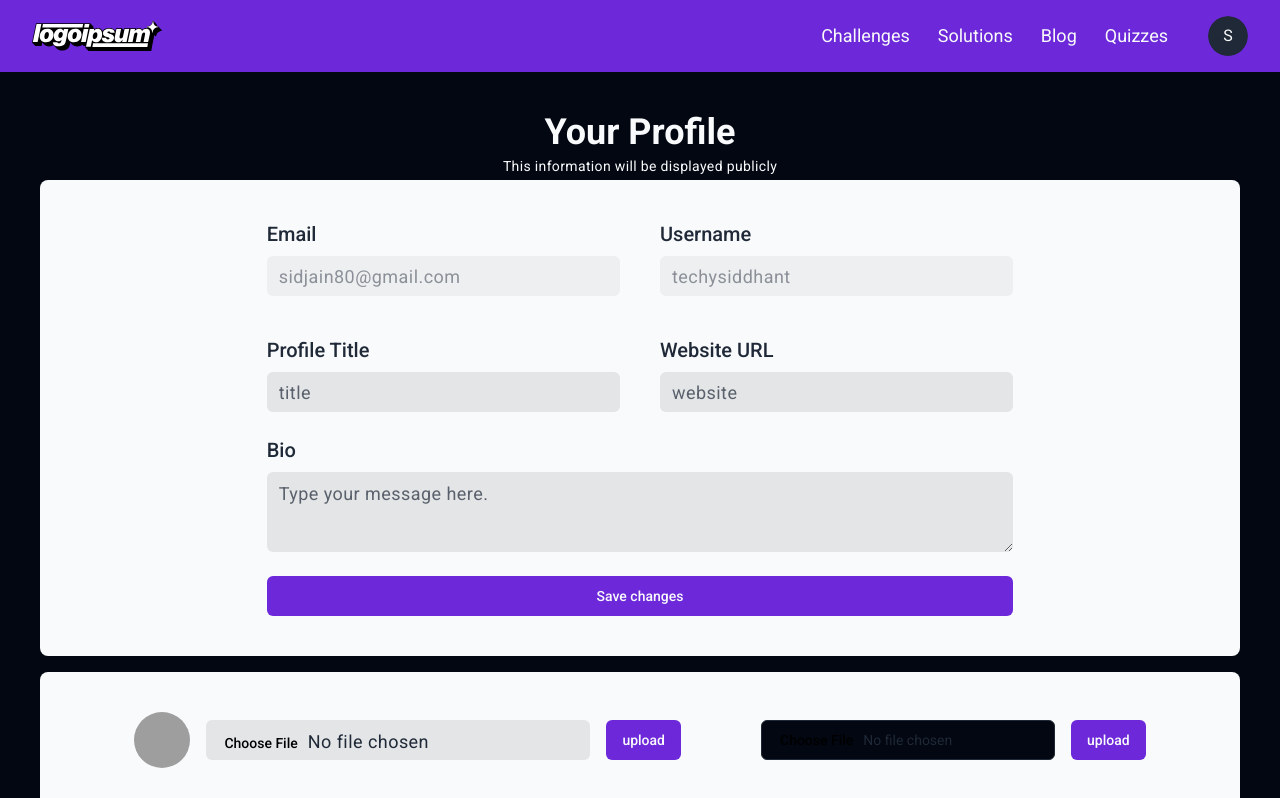
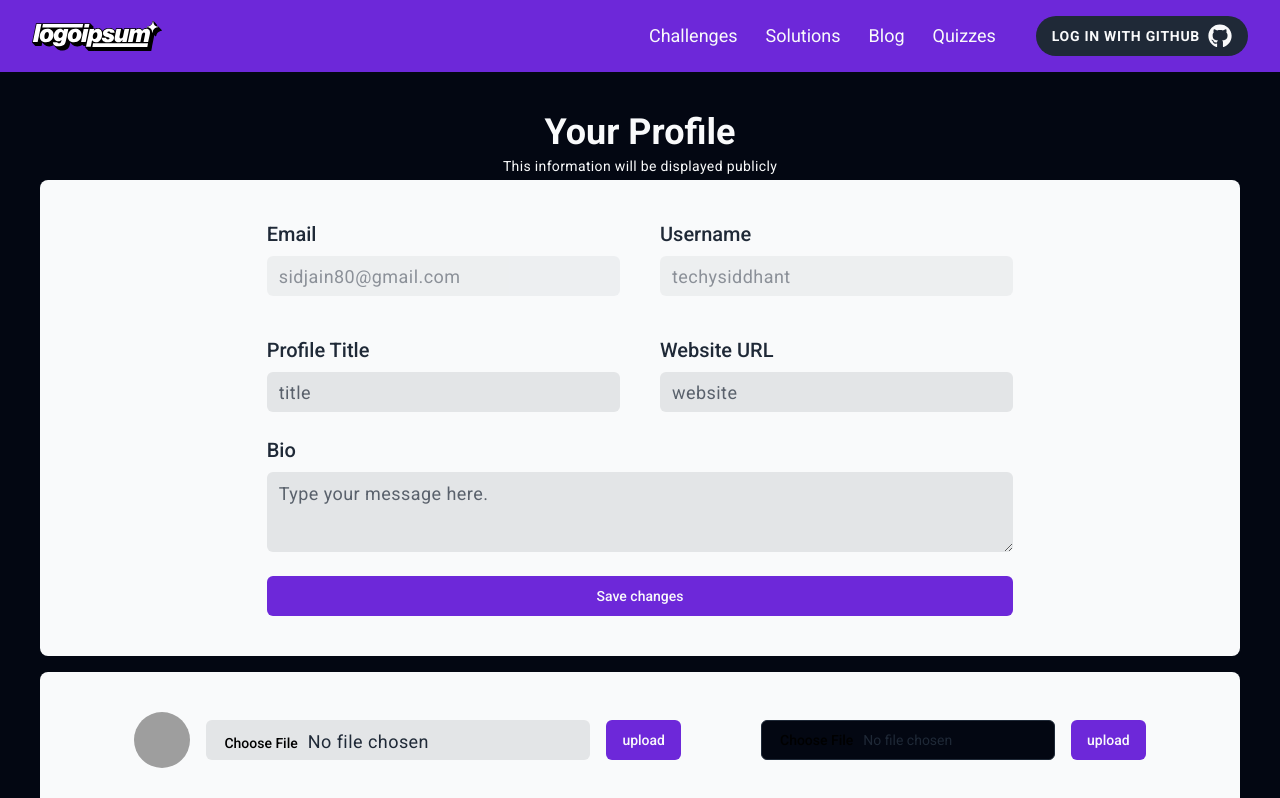
Before and after one commit to 100xcoding/100xcoding-prod, a Next.js app: page /profile in a window 1280 px wide. Shown: the top 798 px of the page. Built offline with nearby package versions, Linux system fonts and the light colour scheme; no server answers; grey boxes are pictures that could not be loaded.

Commit message:
added login logout flow

```diff
--- /dev/null
+++ b/src/actions/auth.ts
@@ -0,0 +1,11 @@
+"use server";
+import { signOut, signIn } from "@/auth";
+
+export async function signout() {
+	await signOut({
+		redirectTo: "/profile",
+	});
+}
+export async function signin() {
+	await signIn("github", { redirectTo: "/" });
+}
--- a/src/app/(root)/profile/page.tsx
+++ b/src/app/(root)/profile/page.tsx
@@ -1,8 +1,9 @@
+import { auth } from "@/auth";
 import ProfileForm from "./_components/profile-form";
 import { ProfileImageForm } from "./_components/profile-image-form";
 import { SocialForm } from "./_components/social-form";
 
-const ProfilePage = () => {
+const ProfilePage = async () => {
 	return (
 		<div className="my-10">
 			<h1 className="text-center text-4xl font-poppins font-bold">Your Profile</h1>
--- a/src/app/_comp/sign-in.tsx
+++ /dev/null
@@ -1,14 +0,0 @@
-import { signIn } from "@/auth";
-
-export function SignIn() {
-	return (
-		<form
-			action={async () => {
-				"use server";
-				await signIn("github", { redirectTo: "/blog" });
-			}}
-		>
-			<button type="submit">Signin with GitHub</button>
-		</form>
-	);
-}
--- a/src/app/_comp/sign-out.tsx
+++ /dev/null
@@ -1,14 +0,0 @@
-"use server";
-import { signOut } from "@/auth";
-
-export async function SignOut() {
-  return (
-    <form
-      action={async () => {
-        await signOut();
-      }}
-    >
-      <button type="submit">Sign Out</button>
-    </form>
-  );
-}
--- a/src/auth.ts
+++ b/src/auth.ts
@@ -28,6 +28,9 @@ export const { handlers, signIn, signOut, auth } = NextAuth({
 		strategy: "jwt",
 	},
 	secret: Env.AUTH_SECRET,
+	pages: {
+		signIn: "/",
+	},
 	providers: [
 		GitHub({
 			clientId: Env.AUTH_GITHUB_ID,
@@ -45,17 +48,10 @@ export const { handlers, signIn, signOut, auth } = NextAuth({
 		}),
 	],
 	callbacks: {
-		// async signIn({
-		// 	user,
-		// 	account,
-		// 	profile,
-		// }: {
-		// 	user: any;
-		// 	account: Account | null;
-		// 	profile?: Profile | undefined;
-		// }) {
-		// 	if (account?.provider === "github") {
-		// 		const checkUser = await prisma.user.upsert({
+		// async signIn({ user, account, profile }: any) {
+		// 	console.log(account);
+		// 	if (account?.provider == "github") {
+		// 		const checkUser = await db.user.upsert({
 		// 			where: { email: profile?.email! },
 		// 			update: {
 		// 				name: profile?.name,
@@ -74,9 +70,9 @@ export const { handlers, signIn, signOut, auth } = NextAuth({
 		// 			return false;
 		// 		}
 		// 	}
-		// 	// console.log("Account :", account);
-		// 	// console.log("USER ", user);
-		// 	// console.log("PROFILE :", profile);
+		// 	// 	// console.log("Account :", account);
+		// 	// 	// console.log("USER ", user);
+		// 	console.log("PROFILE :", profile);
 		// 	return true;
 		// },
 		jwt({ token, user }) {
--- a/src/components/navbar-routes.tsx
+++ b/src/components/navbar-routes.tsx
@@ -1,10 +1,11 @@
-"use client";
 import Link from "next/link";
 import { logo as Logo } from "./logo";
 import { ProfileMenu } from "./profile-menu";
-import { SignIn } from "@/app/_comp/sign-in";
+import { SignIn } from "@/components/sign-in";
+import { auth } from "@/auth";
 
-export const NavbarRoutes = () => {
+export const NavbarRoutes = async () => {
+	const user = await auth();
 	return (
 		<div className="md:flex justify-between items-center hidden py-1.5">
 			<div className="">
@@ -39,10 +40,7 @@ export const NavbarRoutes = () => {
 						<li className="">Quizzes</li>
 					</Link>
 				</ul>
-
-        <ProfileMenu />
-
-        {/* <SignIn /> */}
+				{user ? <ProfileMenu /> : <SignIn />}
 			</div>
 		</div>
 	);
--- a/src/components/profile-menu.tsx
+++ b/src/components/profile-menu.tsx
@@ -13,11 +13,8 @@ import { FaUser } from "react-icons/fa";
 import { MdLogout } from "react-icons/md";
 import Image from "next/image";
 import Link from "next/link";
-import { signOut } from "next-auth/react";
+import { SignOut } from "@/components/sign-out";
 export const ProfileMenu = ({ data }: any) => {
-  const handleLogout = async () => {
-		await signOut();
-	};
 	return (
 		<DropdownMenu>
 			<DropdownMenuTrigger>
@@ -31,18 +28,22 @@ export const ProfileMenu = ({ data }: any) => {
 			<DropdownMenuContent className="w-44 md:w-52">
 				<DropdownMenuGroup>
 					<DropdownMenuItem>
-            <Link href={"/profile"} className="flex gap-3 items-center text-lg">
-              <FaUser size={21}/>
+						<Link
+							href={"/profile"}
+							className="flex gap-3 items-center text-lg"
+						>
+							<FaUser size={21} />
 							<span>Profile</span>
 						</Link>
 					</DropdownMenuItem>
 				</DropdownMenuGroup>
 				<DropdownMenuSeparator />
 				<DropdownMenuGroup>
-          <DropdownMenuItem >
+					<DropdownMenuItem asChild>
 						<div className="flex gap-3 items-center cursor-pointer text-lg">
-              <MdLogout size={21}/>
-              <span>Logout</span>
+							<MdLogout size={21} />
+							{/* <span>Logout</span> */}
+							<SignOut />
 						</div>
 					</DropdownMenuItem>
 				</DropdownMenuGroup>
--- /dev/null
+++ b/src/components/sign-in.tsx
@@ -0,0 +1,19 @@
+import { signin } from "@/actions/auth";
+import { Button } from "@/components/ui/button";
+import { FaGithub } from "react-icons/fa";
+export function SignIn() {
+	return (
+		<form action={signin}>
+			<Button
+				type="submit"
+				variant={"secondary"}
+				className="border-none rounded-full text-sm uppercase font-semibold tracking-wider font-openSans flex gap-2"
+			>
+				<span className="font-poppins">Log in with GitHub</span>
+				<span>
+					<FaGithub className="text-2xl" />
+				</span>
+			</Button>
+		</form>
+	);
+}
--- /dev/null
+++ b/src/components/sign-out.tsx
@@ -0,0 +1,9 @@
+import { signout } from "@/actions/auth";
+
+export function SignOut() {
+	return (
+		<form action={signout}>
+			<button type="submit">Sign Out</button>
+		</form>
+	);
+}
```
Also changed, not shown: src/components/mobile-sidebar.tsx (+6 -6 lines). Lines whose indentation alone changed are shown as unchanged.
